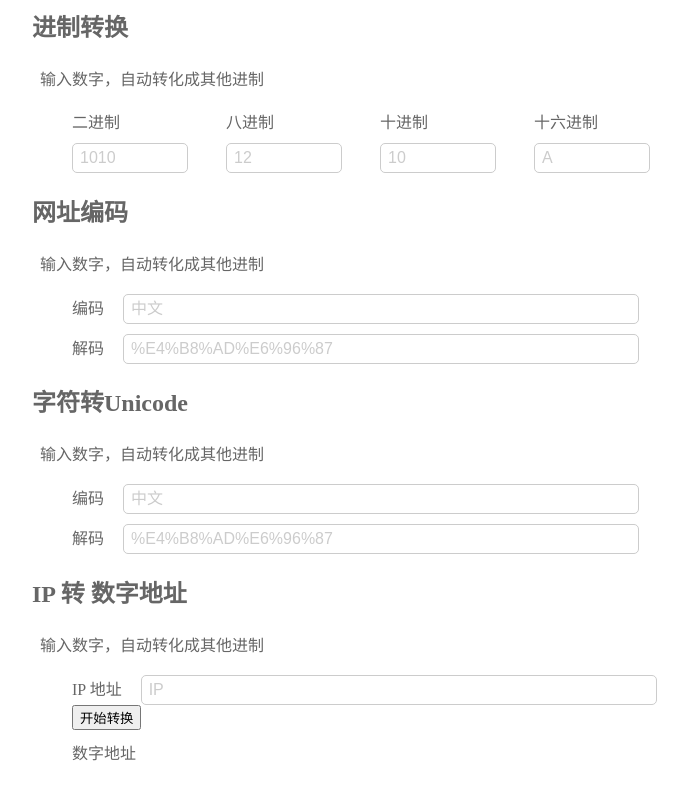
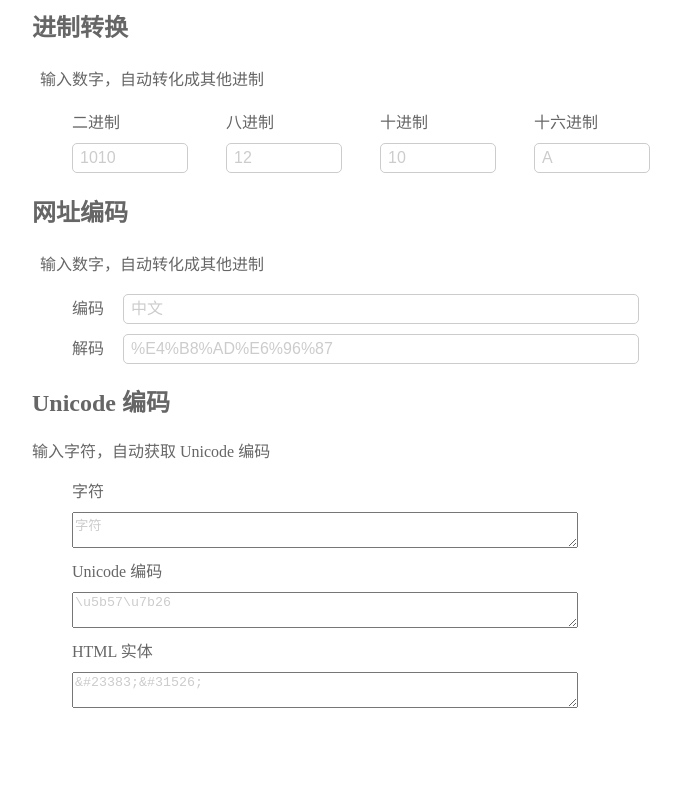
Before and after one commit to hz2/code, a plain HTML site: page studio/math.html in a window 1280 px wide. Shown: the part 502-1302 px from the top of the page, without its empty margins (68-756 px from the left). Drawn offline with Linux system fonts and the light colour scheme.

Commit message:
add charcode to unicode
Signed-off-by: ht <ht@live.se>

```diff
--- /dev/null
+++ b/studio/common.css
@@ -0,0 +1,17 @@
+body {
+    margin: 100px;
+    font-size: 16px;
+    color: #666;
+}
+
+li div {
+    display: inline-block;
+    margin-right: 15px;
+}
+
+li {
+    width: 650px;
+    list-style: none;
+    display: block;
+    margin-top: 10px;
+}
--- a/studio/main_math.js
+++ b/studio/main_math.js
@@ -1,8 +1,8 @@
-(function () {
+(function() {
     "use strict";
     /*global $ */
     // Math
-    $(document).ready(function () {
+    $(document).ready(function() {
 
         function inCalc(mathString) {
             var a = mathString,
@@ -148,7 +148,7 @@
         var zero = 0;
         $("#calc_toggle").text("展开");
         $("#calc_his li:gt(4)").css("display", "none");
-        $("#calc").on("input", function () {
+        $("#calc").on("input", function() {
             var newInput = $("#calc").val().split(" ").join(""),
                 calcResult;
             if (newInput === "") {
@@ -184,12 +184,12 @@
                 $("#calc_his li:gt(9)").remove();
             }
             $("#calc_his li:has(span)").hover( // hover事件，添加回退按钮
-                function () {
+                function() {
                     if ($(".index_his_tip").length === 0) {
                         $(this).append("<span class=\"index_his_tip\">回退</span>");
                     }
                 },
-                function () {
+                function() {
                     $(this).children(".index_his_tip").remove();
                 }
             );
@@ -197,7 +197,7 @@
                 $("#calc_his li:gt(4)").css("display", "none");
 
             }
-            $("#calc_his li:has(span)").on("click", function () { // li点击事件
+            $("#calc_his li:has(span)").on("click", function() { // li点击事件
                 $("#calc").val($(this).children(".myinput_his").text());
                 $("#calc_result").text($(this).children(".result_his").text());
                 $("#calc_tip2").text("");
@@ -206,13 +206,13 @@
 
         });
 
-        $("#calc_clear").on("click", function () { //清空
+        $("#calc_clear").on("click", function() { //清空
             $("#calc_his li").empty().removeAttr("class");
             $("#calc_his li").unbind("click");
             $("#calc_his li:has(span)").unbind("hover");
             return (zero = 0);
         });
-        $("#calc_reset").on("click", function () { //归零
+        $("#calc_reset").on("click", function() { //归零
             $("#calc_his li").empty().removeAttr("class");
             $("#calc_his li").unbind("click");
             $("#calc_his li:has(span)").unbind("hover");
@@ -222,7 +222,7 @@
             $("#calc").val("");
             return (zero = 0);
         });
-        $("#calc_toggle").click(function () { // 展开和收起事件
+        $("#calc_toggle").click(function() { // 展开和收起事件
             if ($("#calc_toggle").text() === "收起") {
                 $("#calc_toggle").text("展开");
                 $("#calc_his li:gt(4)").slideUp(300, "linear");
@@ -237,7 +237,7 @@
 
 
         // 二进制
-        $("input#type_bin").on("input", function () {
+        $("input#type_bin").on("input", function() {
             var data_bin = $("#type_bin").val().split(" ").join("");
             if (data_bin.match(/[\D2-9]+/g) !== null) {
                 $("#hex_tip").html("请输入 <kbd>0</kbd> 到 <kbd>1</kbd> 范围内的字符").attr("class", "error");
@@ -252,7 +252,7 @@
             }
         });
         // 八进制
-        $("input#type_oct").on("input", function () {
+        $("input#type_oct").on("input", function() {
             var data_oct = $("#type_oct").val().split(" ").join("");
             if (data_oct.match(/[\D89]+/g) !== null) {
                 $("#hex_tip").html("请输入 <kbd>0</kbd> 到 <kbd>7</kbd> 范围内的字符").attr("class", "error");
@@ -267,7 +267,7 @@
             }
         });
         // 十进制
-        $("input#type_dec").on("input", function () {
+        $("input#type_dec").on("input", function() {
             var data_dec = $("#type_dec").val().split(" ").join("");
             if (data_dec.match(/\D+/g) !== null) {
                 $("#hex_tip").html("请输入 <kbd>0</kbd> 到 <kbd>9</kbd> 范围内的字符").attr("class", "error");
@@ -283,7 +283,7 @@
 
         });
         // 十六进制
-        $("input#type_hex").on("input", function () {
+        $("input#type_hex").on("input", function() {
             var data_hex = $("#type_hex").val().split(" ").join("");
             if (data_hex.match(/[g-zG-Z\W]+/g) !== null) {
                 $("#hex_tip").html("请输入数字字符及 <kbd>A</kbd> 到 <kbd>F</kbd> 范围内的字母").attr("class", "error");
@@ -298,14 +298,32 @@
             }
         });
         // uri编码
-        $("#type_uriencode").on("input", function () {
+        $("#type_uriencode").on("input", function() {
             var uriencode_val = $("#type_uriencode").val();
             $("#type_uridecode").val(encodeURI(uriencode_val));
         });
         // uri解码
-        $("#type_uridecode").on("input", function () {
+        $("#type_uridecode").on("input", function() {
             var uridecode_val = $("#type_uridecode").val();
             $("#type_uriencode").val(decodeURI(uridecode_val));
+        });
+
+        // Unicode字符互转
+        // 添加正則 检测输入合法性
+        $("#type_charcode").on("input", function() {
+            let getChar = $("#type_charcode").val();
+            $("#type_unicode").val(getChar.split("").map(val => "\\u" + ("00" + val.charCodeAt().toString(16)).slice(-4)).join(""));
+            $("#type_htmlcode").val(getChar.split("").map(val => "\&#" + val.charCodeAt() + "\;").join(""));
+        });
+        $("#type_unicode").on("input", function() {
+            let getUni = $("#type_unicode").val();
+            $("#type_charcode").val(getUni.split("\\u").map(x => String.fromCharCode(parseInt(x, 16))).splice(1).join(""));
+            $("#type_htmlcode").val(getUni.split("\\u").map(x => "&#" + parseInt(x, 16) + ";").splice(1).join(""));
+        });
+        $("#type_htmlcode").on("input", function() { //处理输入十六进制的
+            let getHtml = $("#type_htmlcode").val();
+            $("#type_unicode").val(getHtml.split(/\W+/g).filter(x => x !== "").map(x => "\\u" + ("00" + (x * 1).toString(16)).slice(-4)).join(""));
+            $("#type_charcode").val(getHtml.split(/\W+/g).filter(x => x !== "").map(x => String.fromCharCode(x)).join(""));
         });
 
 
--- a/studio/math.html
+++ b/studio/math.html
@@ -48,7 +48,7 @@
     </ul>
     <h2>网址编码</h2>
     <div id="hex_tip">输入数字，自动转化成其他进制</div>
-    <ul id="uri">
+    <ul class="uncode">
         <li>
             <div>编码</div>
             <input type="text" id="type_uriencode" placeholder="中文">
@@ -58,45 +58,51 @@
             <input type="text" id="type_uridecode" placeholder="%E4%B8%AD%E6%96%87">
         </li>
     </ul>
-    <h2>字符转Unicode</h2>
-    <div id="hex_tip">输入数字，自动转化成其他进制</div>
-    <ul id="uri">
+    <h2>Unicode 编码</h2>
+    <div>输入字符，自动获取 Unicode 编码</div>
+    <ul class="uncode">
         <li>
-            <div>编码</div>
-            <input type="text" id="type_uriencode" placeholder="中文">
+            <div>字符</div>
+            <textarea id="type_charcode" placeholder="字符"></textarea>
         </li>
         <li>
-            <div>解码</div>
-            <input type="text" id="type_uridecode" placeholder="%E4%B8%AD%E6%96%87">
+            <div>Unicode 编码</div>
+            <textarea id="type_unicode" placeholder="\u5b57\u7b26"></textarea>
+        </li>
+        <li>
+            <div>HTML 实体</div>
+            <textarea id="type_htmlcode" placeholder="&amp;#23383;&amp;#31526;"></textarea>
         </li>
     </ul>
 
-    <h2>IP 转 数字地址</h2>
+    <!-- <h2>IP 转 数字地址</h2>
     <div id="hex_tip">输入数字，自动转化成其他进制</div>
     <ul id="uri">
         <li>
             <div>IP 地址</div>
             <input type="text" name="ipaddr" placeholder="IP">
         </li>
-		<button id = "ip2num" onclick =ip2num() >开始转换</button>
+        <button id="ip2num" onclick=ip2num()>开始转换</button>
         <li>
             <div>数字地址</div>
-			<a href="" id="numaddr" target="_blank"></a>
+            <a href="" id="numaddr" target="_blank"></a>
 
         </li>
     </ul>
-	<script>
-	// ip to address
-	function ip2num(){
-	var input_ip = document.getElementsByName("ipaddr")[0].value;
-	var numaddr = input_ip.split(".").map( x => { x = parseInt(x, 10).toString(16) ;x.length === 1? x = "0" + x:x;return x} ).join("");
-	document.getElementById("numaddr").setAttribute("href","http://" + parseInt( numaddr , 16));
-	document.getElementById("numaddr").innerHTML = "http://" + parseInt( numaddr , 16)
+    <script>
+        // ip to address
+        function ip2num() {
+            var input_ip = document.getElementsByName("ipaddr")[0].value;
+            var numaddr = input_ip.split(".").map(x => {
+                x = parseInt(x, 10).toString(16);
+                x.length === 1 ? x = "0" + x : x;
+                return x
+            }).join("");
+            document.getElementById("numaddr").setAttribute("href", "http://" + parseInt(numaddr, 16));
+            document.getElementById("numaddr").innerHTML = "http://" + parseInt(numaddr, 16)
 
-	}
-
-
-	</script>
+        }
+    </script> -->
     <script type="text/javascript" src="main_math.js"></script>
 </body>
 
--- a/studio/style_math.css
+++ b/studio/style_math.css
@@ -3,6 +3,7 @@ body {
     font-size: 16px;
     color: #666;
 }
+
 input#calc {
     width: 250px;
     height: 30px;
@@ -18,7 +19,7 @@ input#calc {
     border-radius: 4px;
 }
 
-#calc_tip ,
+#calc_tip,
 #hex_tip {
     margin: 10px 0;
     padding: 3px 8px;
@@ -126,7 +127,10 @@ input#calc {
 #calc_his li:not(.input_his):hover .index_his_tip {
     display: none;
 }
+
+
 /* 进制转换 */
+
 #hex ul {
     margin: 15px 0;
     padding: 0;
@@ -143,17 +147,26 @@ input#calc {
     margin-top: 10px;
     text-transform: uppercase;
 }
-#uri li  {
+
+.uncode li {
     width: 650px;
     list-style: none;
     display: block;
     margin-top: 10px;
 }
-#uri li input {
+
+.uncode li input,
+.uncode li textarea {
     width: 500px;
 }
-#uri li input ,
-#uri li div {
+
+.uncode li input,
+.uncode li div {
     display: inline-block;
     margin-right: 15px;
 }
+
+.uncode li textarea {
+    display: block;
+    margin-top: 10px;
+}
--- /dev/null
+++ b/studio/tool.html
@@ -0,0 +1,29 @@
+<!DOCTYPE html>
+<html lang="zh">
+
+<head>
+    <meta charset="UTF-8">
+    <title>Document</title>
+    <link type="text/css" href="../hxui.css" rel="stylesheet">
+    <link type="text/css" href="./common.css" rel="stylesheet">
+</head>
+
+<body>
+    <h2 id="weibo">微博短网址转换</h2>
+    <div id="weibo_tip">输入微博短网址，自动还原</div>
+    <ul>
+        <li>
+            <div>生成短网址</div>
+            <input type="text" id="tcn_s" placeholder="中文">
+        </li>
+        <li>
+            <div>还原长网址</div>
+            <input type="text" id="tcn_l" placeholder="%E4%B8%AD%E6%96%87">
+        </li>
+    </ul>
+
+    <script type="text/javascript" src="../assets/jquery-3.2.1.min.js"></script>
+    <script type="text/javascript" src="tool.js"></script>
+</body>
+
+</html>
```
Also changed, not shown: studio/tool.js (added, +50 -0 lines), studio/main_math.min.js, studio/style_math.min.css.
